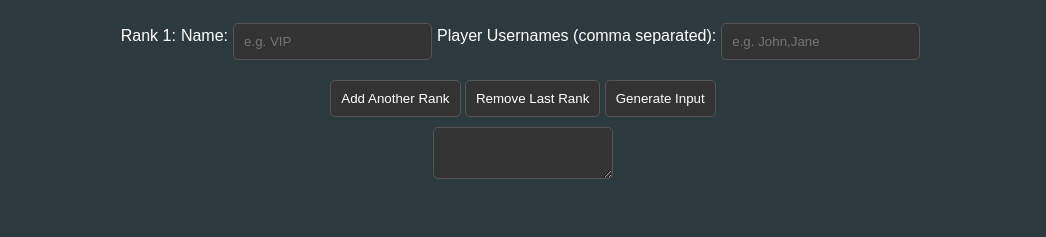
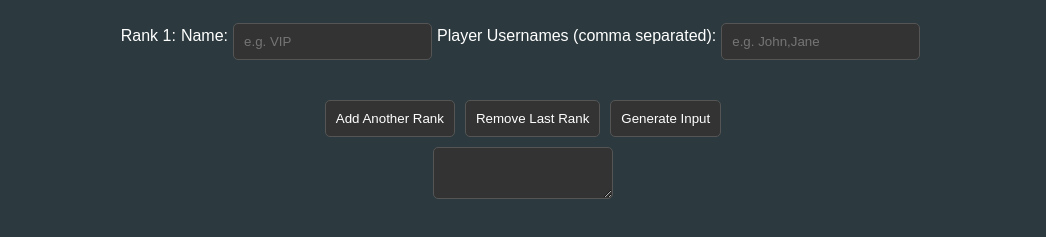
Before and after one commit to Hash-Studios-LLC/VRCDownloadString, a plain HTML site: page index.html in a window 1280 px wide. Shown: the part 618-855 px from the top of the page, without its empty margins (117-1163 px from the left). Drawn offline with Linux system fonts and the light colour scheme.

Commit message:
Update styles.css

```diff
--- a/styles.css
+++ b/styles.css
@@ -55,3 +55,10 @@ textarea {
 .rank > * {
     margin-right: 5px;
 }
+
+#buttonsContainer {
+    display: flex;
+    justify-content: center;
+    gap: 10px; /* Adds space between buttons */
+    margin-top: 20px; /* Adds some space above the buttons for separation */
+}
```
